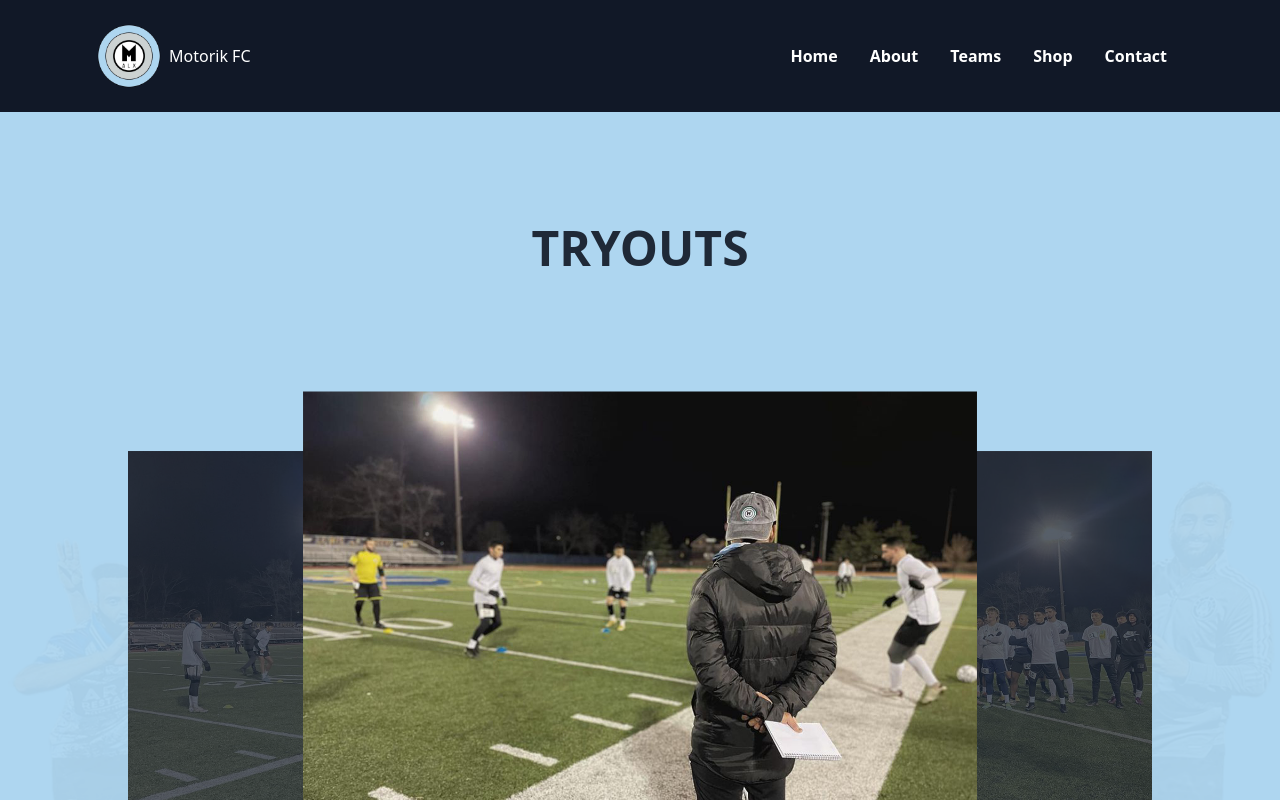
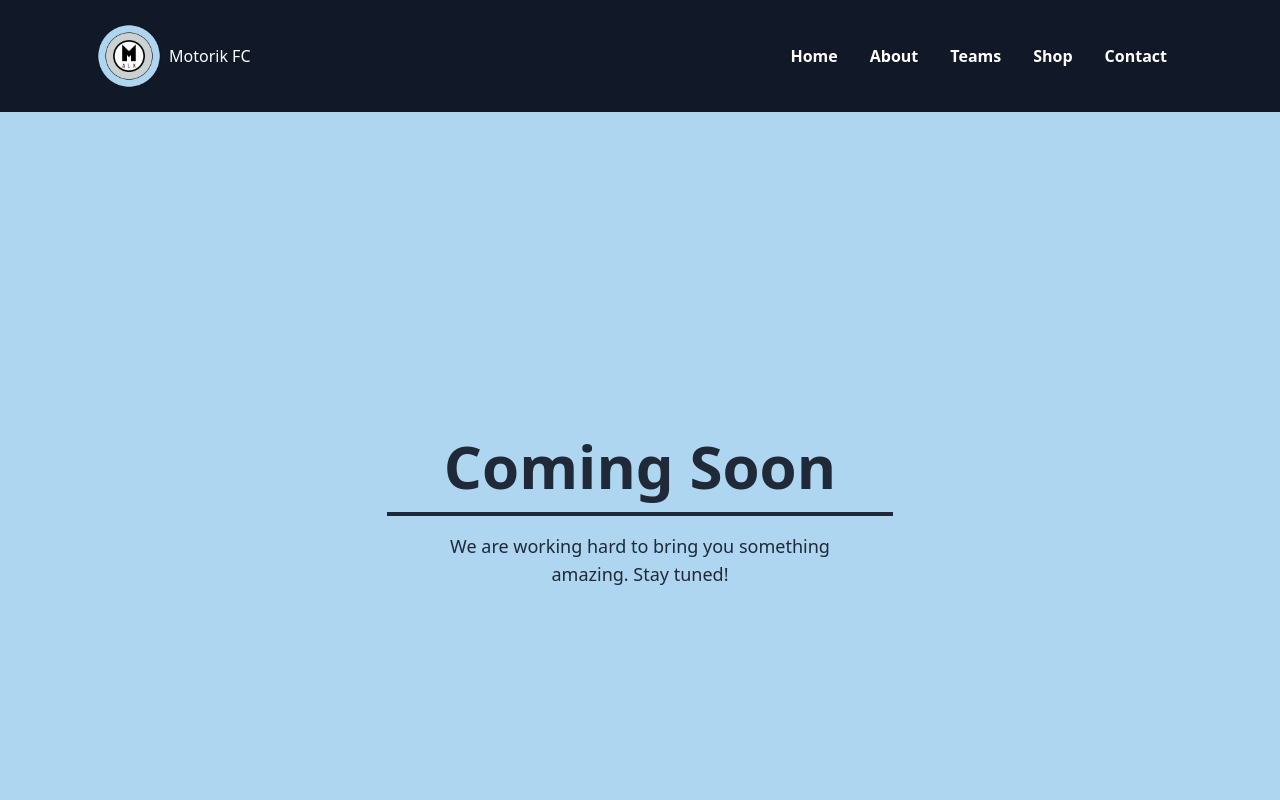
Before and after one commit to Divici/motorik, a React (Create React App) app: page /teams/women in a window 1280 px wide. Shown: the top 800 px of the page. Built offline with nearby package versions, Linux system fonts and the light colour scheme.

Commit message:
feature/Women Team  Page: Done and styled

```diff
--- a/src/App.js
+++ b/src/App.js
@@ -2,6 +2,7 @@ import { Route, Routes} from "react-router-dom";
 import Home from "./components/Home";
 import About from "./components/About";
 import Tryouts from "./components/Tryouts";
+import Women from "./components/Women";
 
 const App = () => {
   return (
@@ -13,7 +14,7 @@ const App = () => {
         <Route path='/tryouts' element={<Tryouts/>} />
         <Route path='/teams/uspl' element={<Tryouts/>} />
         <Route path='/teams/u23' element={<Tryouts/>} />
-        <Route path='/teams/women' element={<Tryouts/>} />
+        <Route path='/teams/women' element={<Women/>} />
 
       </Routes>
     </div>
--- /dev/null
+++ b/src/components/Women.js
@@ -0,0 +1,19 @@
+import React from 'react'
+import Navbar from './Navbar'
+
+const Women = () => {
+  return (
+    <div className=''>
+      <Navbar />
+      <div className="h-screen bg-mtk-blue flex justify-center items-center">
+        <div className="text-center">
+          <h1 className="text-6xl font-bold text-gray-800">Coming Soon</h1>
+          <div className="w-[90%] mx-auto h-1 bg-gray-800 my-4"></div>
+          <p className=" w-4/5 mx-auto text-lg text-gray-800">We are working hard to bring you something amazing. Stay tuned!</p>
+        </div>
+      </div>
+    </div>
+  )
+}
+
+export default Women
```
